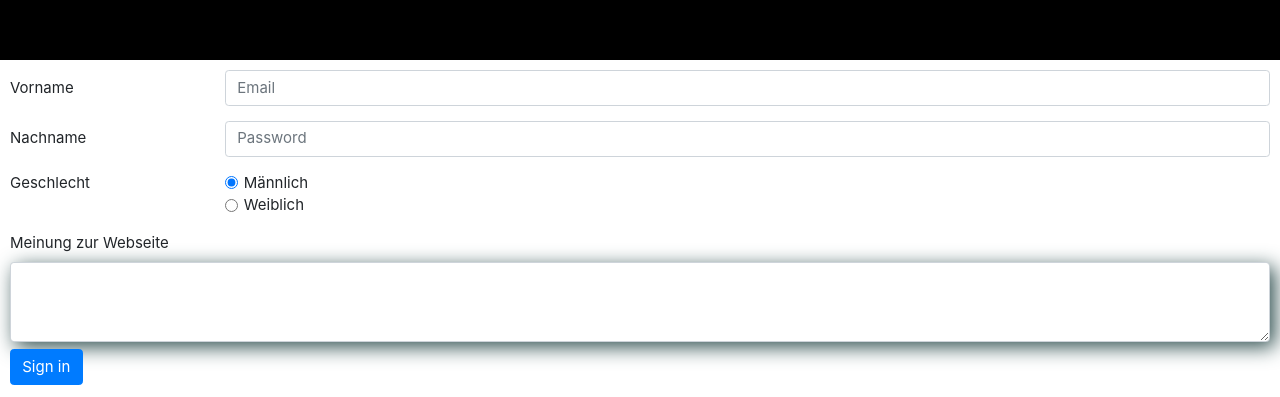
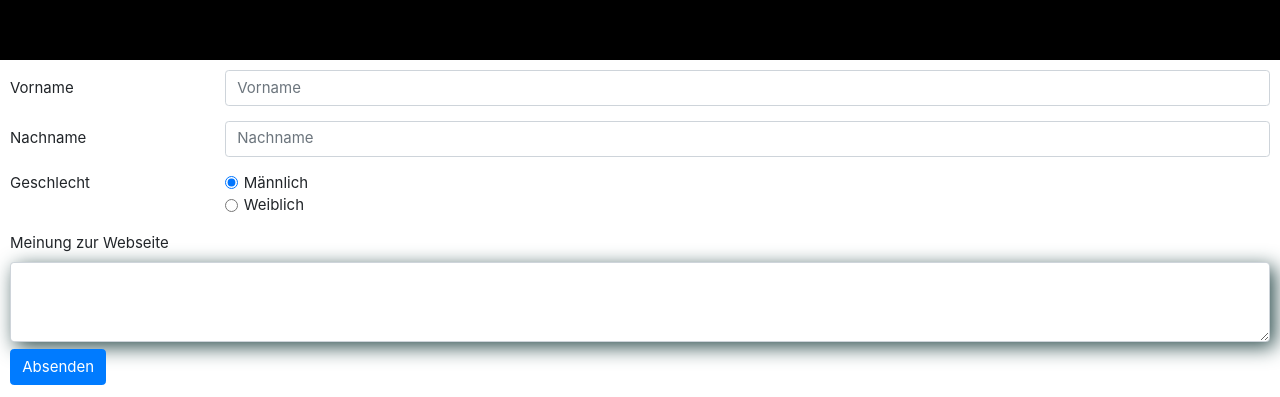
Before and after one commit to Jacbln/Basketball, a plain HTML site: page Seite5.html in a window 1280 px wide. Shown: the part 740-1137 px from the top of the page. Drawn offline with nearby package versions, Linux system fonts and the light colour scheme.

Commit message:
made changes in form

```diff
--- a/Seite5.html
+++ b/Seite5.html
@@ -45,13 +45,13 @@
   <div class="form-group row">
     <label for="inputEmail3" class="col-sm-2 col-form-label">Vorname</label>
     <div class="col-sm-10">
-      <input type="email" class="form-control" id="Vorname" placeholder="Email">
+      <input type="text" class="form-control" id="Vorname" placeholder="Vorname">
     </div>
   </div>
   <div class="form-group row">
     <label for="inputPassword3" class="col-sm-2 col-form-label">Nachname</label>
     <div class="col-sm-10">
-      <input type="password" class="form-control" id="Nachname" placeholder="Password">
+      <input type="text" class="form-control" id="Nachname" placeholder="Nachname">
     </div>
   </div>
   <fieldset class="form-group">
@@ -78,7 +78,7 @@
    <textarea class="form-control meinungg" id="Meinung" rows="3"></textarea>
    <div class="form-group row">
      <div class="col-sm-10">
-       <button type="submit" class="btn btn-primary">Sign in</button>
+       <button type="submit" class="btn btn-primary">Absenden</button>
      </div>
    </div>
  </div>
```
